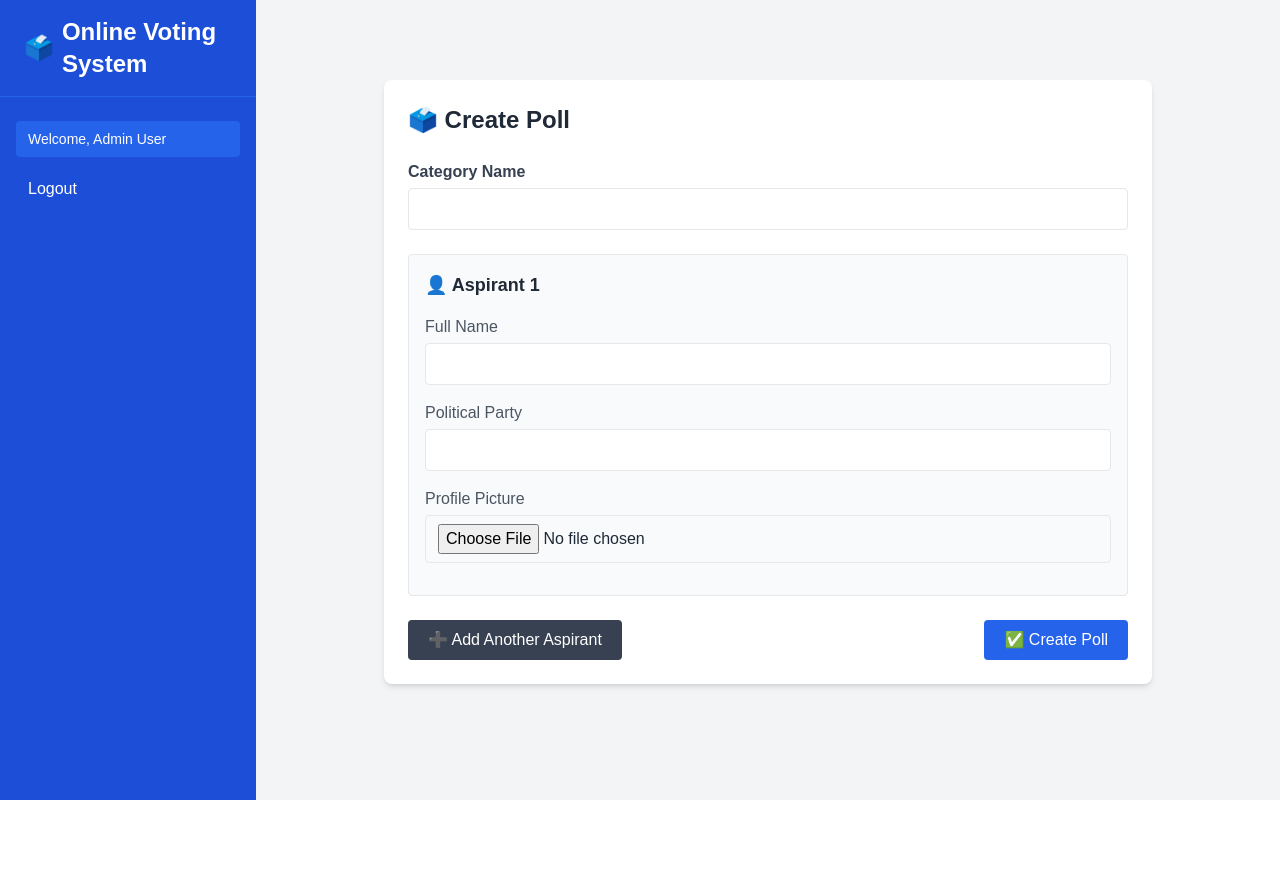
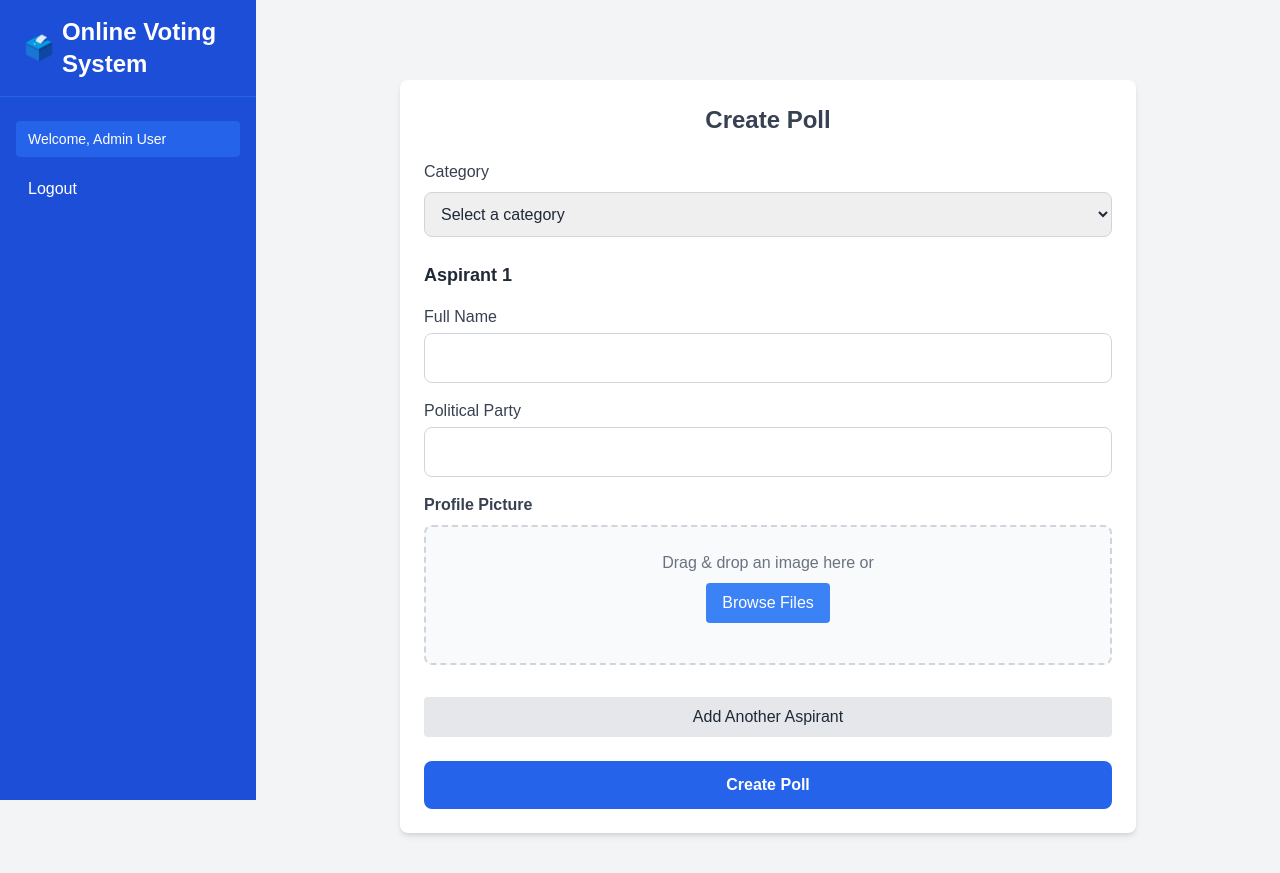
Before and after one commit to Canol001/Online-Voting, a Flask app: page /admin/create_poll in a window 1280 px wide. Before the commit the page ends 800 px from the top, so only its background shows below. Run offline with Flask 3, Linux system fonts and the light colour scheme; a user stored in the database is signed in; some libraries are stand-ins or nearby versions.

Commit message:
other procfiles

```diff
--- a/templates/create_poll.html
+++ b/templates/create_poll.html
@@ -1,72 +1,114 @@
 {% extends 'base.html' %}
 {% block content %}
-<div class="max-w-3xl mx-auto bg-white p-6 mt-10 rounded-lg shadow-md">
-    <h2 class="text-2xl font-bold mb-6">🗳️ Create Poll</h2>
+<div class="max-w-3xl mx-auto mt-10 px-4">
+    <div class="bg-white shadow-md rounded-lg p-6">
+        <h2 class="text-2xl font-bold text-center text-gray-700 mb-6">Create Poll</h2>
+        <form method="POST" enctype="multipart/form-data">
 
-    <form method="POST" enctype="multipart/form-data">
-        <!-- Category Name -->
+            <!-- Category Dropdown -->
             <div class="mb-6">
-            <label class="block text-gray-700 font-semibold mb-1">Category Name</label>
-            <input type="text" name="category_name" class="w-full border rounded px-4 py-2 focus:outline-none focus:ring-2 focus:ring-blue-500" required>
+                <label for="category_name" class="block font-medium text-gray-700 mb-2">Category</label>
+                <select name="category_name" id="category_name" class="w-full p-3 border border-gray-300 rounded-lg focus:outline-none focus:ring-2 focus:ring-blue-500" required>
+                    <option value="" disabled selected>Select a category</option>
+                    <option value="Presidential Seat">Presidential Seat</option>
+                    <option value="County Governor">County Governor</option>
+                    <option value="Senator">Senator</option>
+                    <option value="Member of Parliament">Member of Parliament</option>
+                    <option value="MCA">MCA</option>
+                    <option value="Women Representative">Women Representative</option>
+                </select>
             </div>
 
-        <!-- Aspirants Container -->
+            <!-- Aspirants Section -->
             <div id="aspirants">
-            <div class="aspirant bg-gray-50 p-4 mb-4 rounded border border-gray-200">
-                <h4 class="text-lg font-semibold mb-4">👤 Aspirant 1</h4>
-
+                <div class="aspirant mb-8">
+                    <h4 class="text-lg font-semibold text-gray-800 mb-4">Aspirant 1</h4>
                     <div class="mb-4">
-                    <label class="block text-gray-600 mb-1">Full Name</label>
-                    <input type="text" name="aspirant_name" class="w-full border rounded px-3 py-2 focus:outline-none focus:ring-2 focus:ring-blue-400" required>
+                        <label class="block text-gray-700 mb-1">Full Name</label>
+                        <input type="text" name="aspirant_name" class="w-full p-3 border border-gray-300 rounded-lg focus:outline-none focus:ring-2 focus:ring-blue-500" required>
                     </div>
-
                     <div class="mb-4">
-                    <label class="block text-gray-600 mb-1">Political Party</label>
-                    <input type="text" name="political_party" class="w-full border rounded px-3 py-2 focus:outline-none focus:ring-2 focus:ring-blue-400" required>
+                        <label class="block text-gray-700 mb-1">Political Party</label>
+                        <input type="text" name="political_party" class="w-full p-3 border border-gray-300 rounded-lg focus:outline-none focus:ring-2 focus:ring-blue-500" required>
                     </div>
-
-                <div class="mb-4">
-                    <label class="block text-gray-600 mb-1">Profile Picture</label>
-                    <input type="file" name="profile_picture" class="w-full border rounded px-3 py-2">
+                    <div class="mb-6">
+                        <label class="block font-semibold text-gray-700 mb-2">Profile Picture</label>
+                        <div class="border-2 border-dashed border-gray-300 rounded-lg p-6 text-center bg-gray-50 hover:bg-gray-100 transition" ondragover="event.preventDefault()" ondrop="handleDrop(event, this)" id="drop-area-1">
+                            <input type="file" name="profile_picture" accept="image/*" class="hidden" id="file-input-1" onchange="handleFileSelect(event, this)">
+                            <p class="text-gray-500 mb-2">Drag & drop an image here or</p>
+                            <button type="button" class="px-4 py-2 bg-blue-500 text-white rounded hover:bg-blue-600" onclick="document.getElementById('file-input-1').click()">Browse Files</button>
+                            <div id="preview-1" class="mt-4"></div>
+                        </div>
                     </div>
                 </div>
             </div>
 
-        <!-- Buttons -->
-        <div class="flex flex-col sm:flex-row justify-between gap-4 mt-6">
-            <button type="button" onclick="addAspirant()" class="bg-gray-700 text-white px-5 py-2 rounded hover:bg-gray-800 transition">
-                ➕ Add Another Aspirant
-            </button>
-            <button type="submit" class="bg-blue-600 text-white px-5 py-2 rounded hover:bg-blue-700 transition">
-                ✅ Create Poll
-            </button>
+            <!-- Add Aspirant Button -->
+            <div class="mb-6">
+                <button type="button" onclick="addAspirant()" class="w-full bg-gray-200 hover:bg-gray-300 text-gray-800 font-medium py-2 px-4 rounded">Add Another Aspirant</button>
             </div>
+
+            <!-- Submit Button -->
+            <button type="submit" class="w-full bg-blue-600 text-white font-semibold py-3 px-6 rounded-lg hover:bg-blue-700 transition">Create Poll</button>
         </form>
     </div>
+</div>
 
-<!-- Dynamic Aspirant Adder -->
 <script>
 function addAspirant() {
     const container = document.getElementById('aspirants');
     const count = container.children.length + 1;
     const div = document.createElement('div');
-    div.className = 'aspirant bg-gray-50 p-4 mb-4 rounded border border-gray-200';
+    div.className = 'aspirant mb-8';
     div.innerHTML = `
-        <h4 class="text-lg font-semibold mb-4">👤 Aspirant ${count}</h4>
+        <h4 class="text-lg font-semibold text-gray-800 mb-4">Aspirant ${count}</h4>
         <div class="mb-4">
-            <label class="block text-gray-600 mb-1">Full Name</label>
-            <input type="text" name="aspirant_name" class="w-full border rounded px-3 py-2 focus:outline-none focus:ring-2 focus:ring-blue-400" required>
+            <label class="block text-gray-700 mb-1">Full Name</label>
+            <input type="text" name="aspirant_name" class="w-full p-3 border border-gray-300 rounded-lg focus:outline-none focus:ring-2 focus:ring-blue-500" required>
         </div>
         <div class="mb-4">
-            <label class="block text-gray-600 mb-1">Political Party</label>
-            <input type="text" name="political_party" class="w-full border rounded px-3 py-2 focus:outline-none focus:ring-2 focus:ring-blue-400" required>
+            <label class="block text-gray-700 mb-1">Political Party</label>
+            <input type="text" name="political_party" class="w-full p-3 border border-gray-300 rounded-lg focus:outline-none focus:ring-2 focus:ring-blue-500" required>
         </div>
-        <div class="mb-4">
-            <label class="block text-gray-600 mb-1">Profile Picture</label>
-            <input type="file" name="profile_picture" class="w-full border rounded px-3 py-2">
+        <div class="mb-6">
+            <label class="block font-semibold text-gray-700 mb-2">Profile Picture</label>
+            <div class="border-2 border-dashed border-gray-300 rounded-lg p-6 text-center bg-gray-50 hover:bg-gray-100 transition" ondragover="event.preventDefault()" ondrop="handleDrop(event, this)" id="drop-area-${count}">
+                <input type="file" name="profile_picture" accept="image/*" class="hidden" id="file-input-${count}" onchange="handleFileSelect(event, this)">
+                <p class="text-gray-500 mb-2">Drag & drop an image here or</p>
+                <button type="button" class="px-4 py-2 bg-blue-500 text-white rounded hover:bg-blue-600" onclick="document.getElementById('file-input-${count}').click()">Browse Files</button>
+                <div id="preview-${count}" class="mt-4"></div>
+            </div>
         </div>
     `;
     container.appendChild(div);
 }
+
+function handleFileSelect(event, input) {
+    const file = event.target.files[0];
+    if (file && file.type.startsWith('image/')) {
+        displayPreview(file, input);
+    }
+}
+
+function handleDrop(event, dropArea) {
+    event.preventDefault();
+    const file = event.dataTransfer.files[0];
+    const input = dropArea.querySelector(`[id^="file-input-"]`);
+    if (file && file.type.startsWith('image/')) {
+        const dataTransfer = new DataTransfer();
+        dataTransfer.items.add(file);
+        input.files = dataTransfer.files;
+        displayPreview(file, input);
+    }
+}
+
+function displayPreview(file, input) {
+    const preview = input.parentElement.querySelector(`[id^="preview-"]`);
+    preview.innerHTML = '';
+    const img = document.createElement('img');
+    img.src = URL.createObjectURL(file);
+    img.className = 'mx-auto rounded shadow max-h-40';
+    preview.appendChild(img);
+}
 </script>
 {% endblock %}
```
Also changed, not shown: static/images/voting-preview.png (added). Lines whose indentation alone changed are shown as unchanged.
